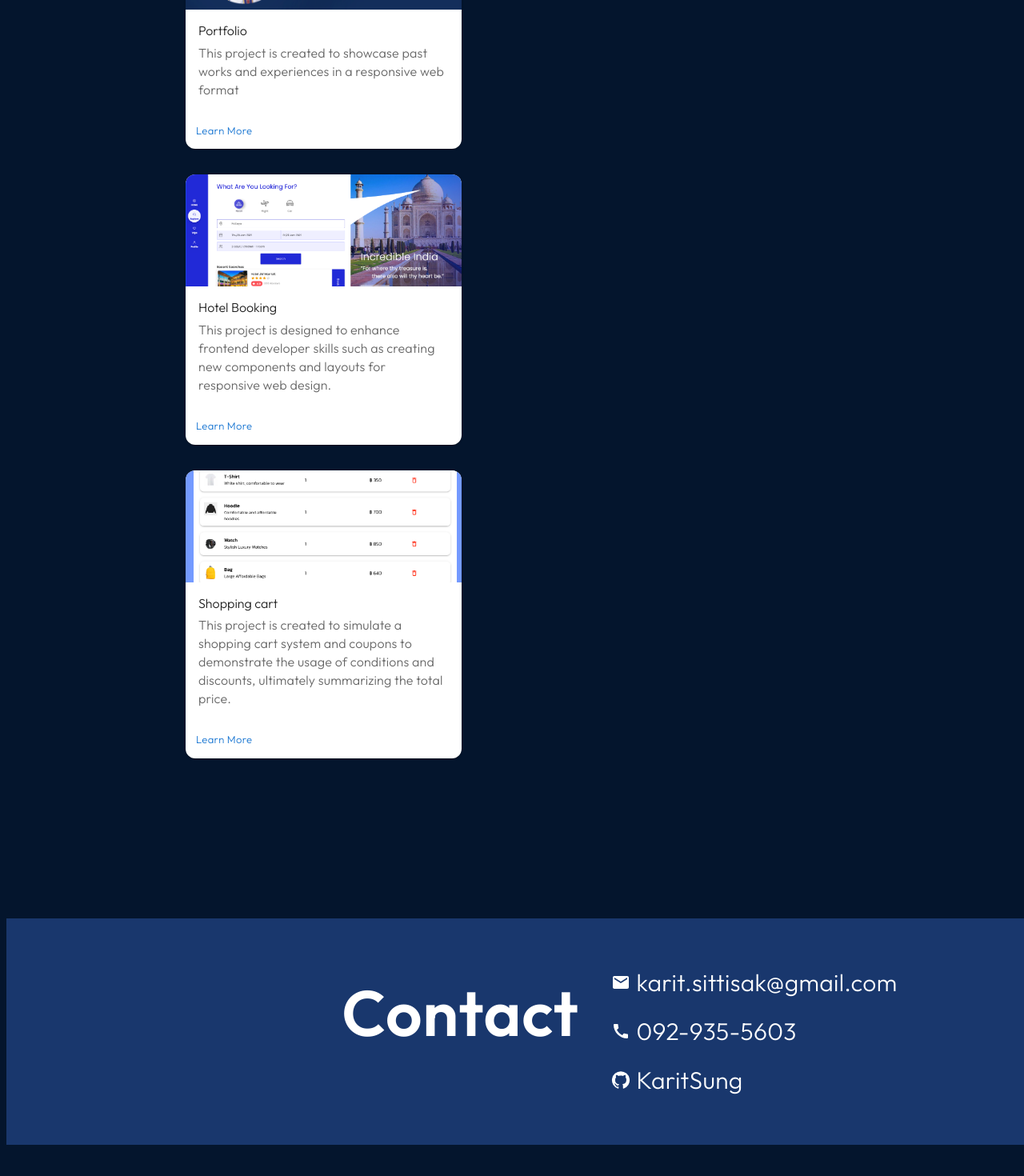
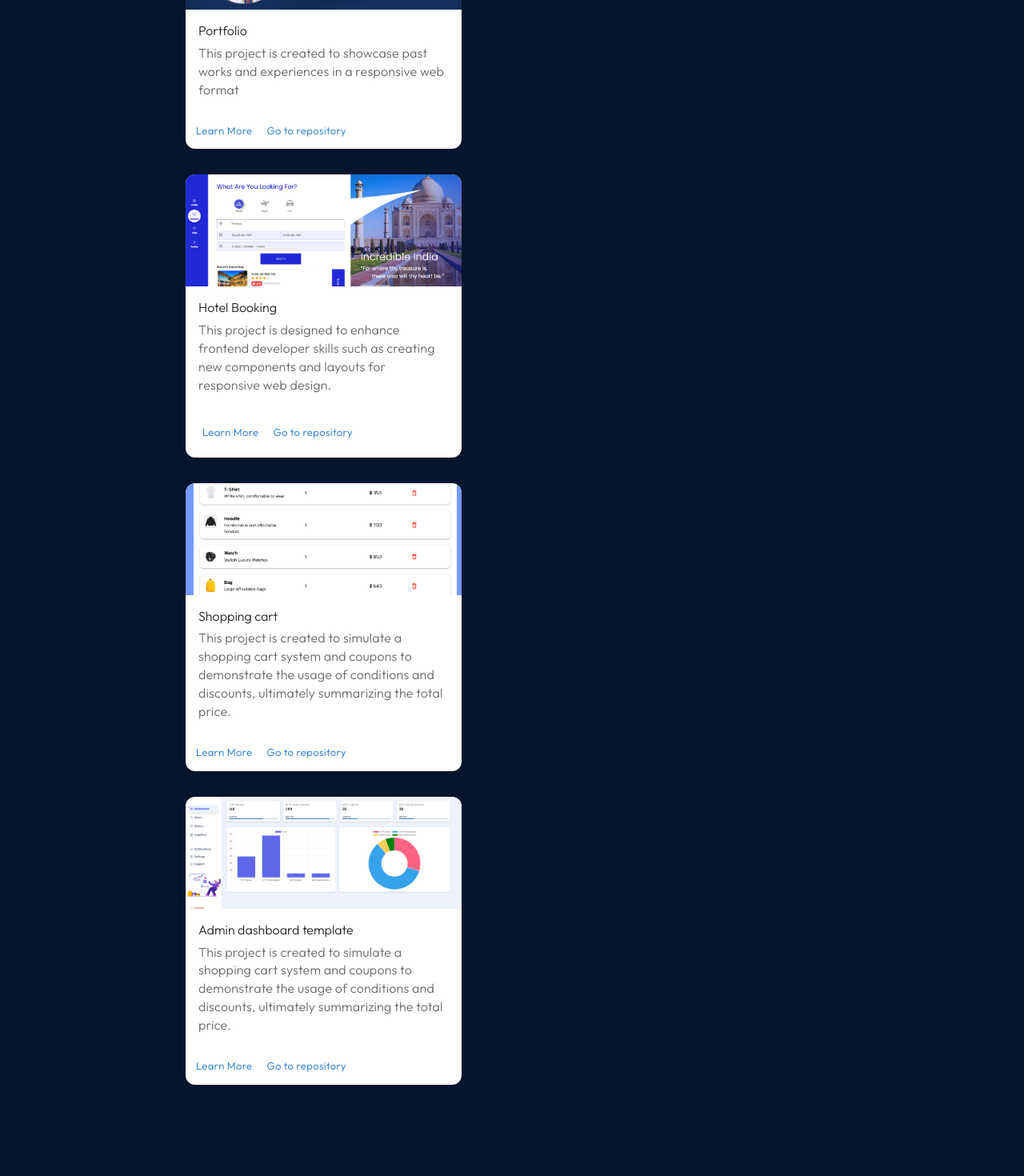
Before and after one commit to KaritSung/Portfolio, a Next.js app: page / in a window 1280 px wide. Shown: the part 6439-7909 px from the top of the page at 80% size. Before the commit the page ends 7870 px from the top, so only its background shows below. Built offline with nearby package versions, Linux system fonts and the light colour scheme.

Commit message:
add port

```diff
--- a/src/app/page.tsx
+++ b/src/app/page.tsx
@@ -640,13 +640,13 @@ export default function Home() {
               Projects
             </Typography>
             <Stack direction={{ xs: 'column', sm: 'column', md: 'column', lg: 'column', xl: 'row' }} mt={3} spacing={4} justifyContent={'center'}>
-              <Card sx={{ maxWidth: 345, borderRadius: '12px' }}>
+              <Card sx={{ maxWidth: 345, borderRadius: '12px', display: 'flex', flexDirection: 'column' }}>
                 <CardMedia
                   sx={{ height: 140, width: 345 }}
                   image="/img/portfolio_bg.png"
                   title="project"
                 />
-                <CardContent >
+                <CardContent sx={{ flexGrow: 1 }}>
                   <Typography gutterBottom variant="h5" component="div">
                     Portfolio
                   </Typography>
@@ -654,18 +654,26 @@ export default function Home() {
                     This project is created to showcase past works and experiences in a responsive web format
                   </Typography>
                 </CardContent>
-                <CardActions>
-                  <Button size="small">Learn More</Button>
+                <CardActions sx={{ justifySelf: 'end' }}>
+                  <Button size="small" onClick={() => {
+                    window.open("https://portfolio-eight-eta-61.vercel.app/", "_blank");
+                  }
+                  }>Learn More</Button>
+                  <Button size="small" onClick={() => {
+                    window.open("https://github.com/KaritSung/Portfolio", "_blank");
+                  }
+                  }>Go to repository</Button>
                 </CardActions>
+
               </Card>
 
-              <Card sx={{ maxWidth: 345, borderRadius: '12px' }}>
+              <Card sx={{ maxWidth: 345, borderRadius: '12px', display: 'flex', flexDirection: 'column' }}>
                 <CardMedia
                   sx={{ height: 140 }}
                   image="/img/hotelbooking_bg.png"
                   title="project"
                 />
-                <CardContent>
+                <CardContent sx={{ flexGrow: 1 }}>
                   <Typography gutterBottom variant="h5" component="div">
                     Hotel Booking
                   </Typography>
@@ -674,11 +682,20 @@ export default function Home() {
                   </Typography>
                 </CardContent>
                 <CardActions>
-                  <Button size="small">Learn More</Button>
+                  <CardActions sx={{ justifySelf: 'end' }}>
+                    <Button size="small" onClick={() => {
+                      window.open("https://hotel-booking-peach-nu.vercel.app/", "_blank");
+                    }
+                    }>Learn More</Button>
+                    <Button size="small" onClick={() => {
+                      window.open("https://github.com/KaritSung/hotel_booking", "_blank");
+                    }
+                    }>Go to repository</Button>
+                  </CardActions>
                 </CardActions>
               </Card>
 
-              <Card sx={{ maxWidth: 345, borderRadius: '12px' }}>
+              <Card sx={{ maxWidth: 345, borderRadius: '12px', display: 'flex', flexDirection: 'column' }}>
                 <CardMedia
                   sx={{ height: 140 }}
                   image="/img/shopping_cart.png"
@@ -692,8 +709,41 @@ export default function Home() {
                     This project is created to simulate a shopping cart system and coupons to demonstrate the usage of conditions and discounts, ultimately summarizing the total price.
                   </Typography>
                 </CardContent>
-                <CardActions sx={{}}>
-                  <Button size="small">Learn More</Button>
+                <CardActions sx={{ justifySelf: 'end' }}>
+                  <Button size="small" onClick={() => {
+                    // window.open("https://portfolio-eight-eta-61.vercel.app/", "_blank");
+                  }
+                  }>Learn More</Button>
+                  <Button size="small" onClick={() => {
+                    // window.open("https://github.com/KaritSung/Portfolio", "_blank");
+                  }
+                  }>Go to repository</Button>
+                </CardActions>
+              </Card>
+
+              <Card sx={{ maxWidth: 345, borderRadius: '12px', display: 'flex', flexDirection: 'column' }}>
+                <CardMedia
+                  sx={{ height: 140 }}
+                  image="/img/admin_dash.png"
+                  title="project"
+                />
+                <CardContent>
+                  <Typography gutterBottom variant="h5" component="div">
+                    Admin dashboard template
+                  </Typography>
+                  <Typography variant="body2" color="text.secondary">
+                    This project is created to simulate a shopping cart system and coupons to demonstrate the usage of conditions and discounts, ultimately summarizing the total price.
+                  </Typography>
+                </CardContent>
+                <CardActions sx={{ justifySelf: 'end' }}>
+                  <Button size="small" onClick={() => {
+                    window.open("https://admin-dashboard-template-delta-ivory.vercel.app/", "_blank");
+                  }
+                  }>Learn More</Button>
+                  <Button size="small" onClick={() => {
+                    window.open("https://github.com/KaritSung/admin-dashboard-template", "_blank");
+                  }
+                  }>Go to repository</Button>
                 </CardActions>
               </Card>
             </Stack>
```
Also changed, not shown: public/img/admin_dash.png (added).
